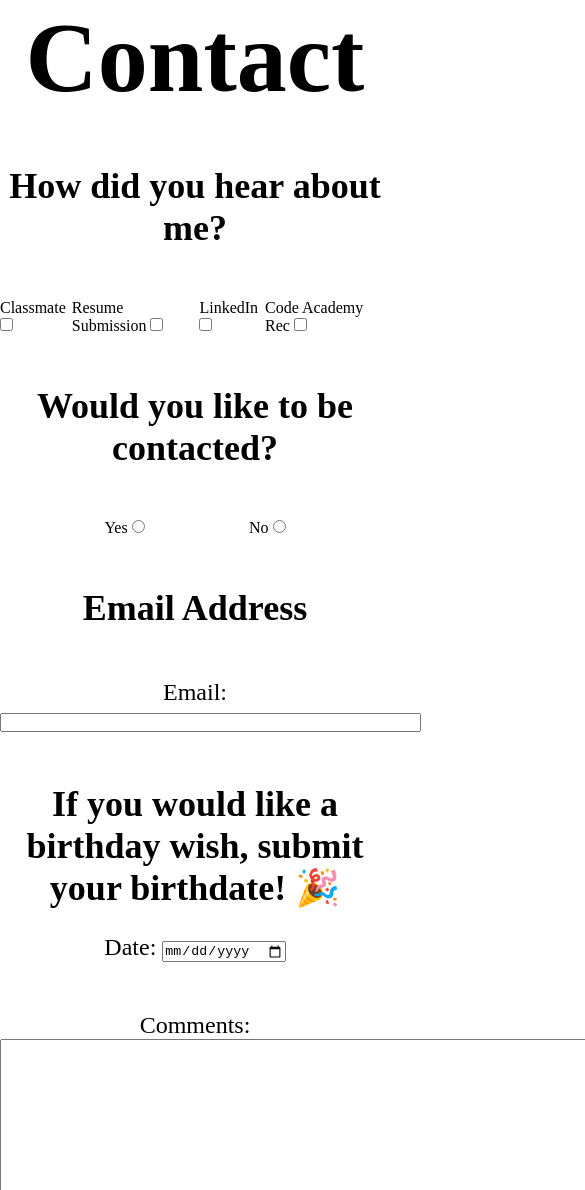
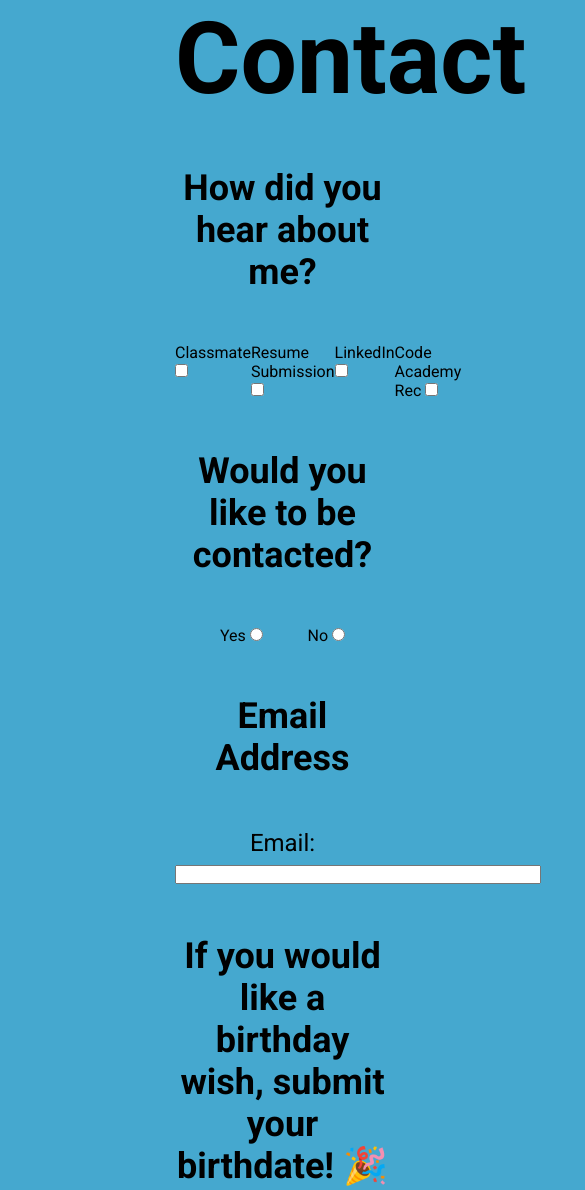
Before and after one commit to AlexanderB98/web101_alex_burrosquieta, a plain HTML site: page contact.html in a window 390 px wide. Shown: the top 1190 px of the page, 585 px wide, since content can reach past the window. Drawn offline with Linux system fonts and the light colour scheme.

Commit message:
added phone and tabletmedia queries

```diff
--- a/contact.css
+++ b/contact.css
@@ -1,14 +1,15 @@
 * {
   margin: 0;
   padding: 0;
+  font-family: 'Roboto', sans-serif;
 }
 
 body, html {
+  background-color: #45a8cf;
   height: 100%;
 }
 
 .background {
-  /* background-image: url(images/people.jpeg); */
   height: 100%;
   background-position: center;
   background-repeat: no-repeat;
@@ -98,3 +99,64 @@ body, html {
   top:50%;
   left:50%;
 }
+
+.button {
+  padding-right: 75px;
+}
+
+@media (max-width: 576px) {
+
+  * {
+    margin: 0;
+    padding: 0;
+  }
+
+  .title {
+    padding-left: 175px;
+  }
+
+  .title2 {
+    padding-left: 175px;
+    /* font-size: 30px; */
+  }
+
+  .form {
+    padding-left: 175px;
+  }
+
+  .title3 {
+    padding-left: 175px;
+  }
+
+  .form2 {
+    padding-left: 175px;;
+  }
+
+  .title4 {
+    padding-left: 175px;
+  }
+
+  .form3{
+    padding-left: 175px;
+  }
+
+  .title5 {
+    padding-left: 175px;
+  }
+
+  .form4 {
+    padding-left: 175px;
+  }
+
+  .button {
+    padding-left: 175px;
+  }
+
+}
+
+@media (max-width: 768px) {
+
+  .button {
+    padding-right: 125px;
+  }
+}
--- a/contact.html
+++ b/contact.html
@@ -6,6 +6,11 @@
   <meta http-equiv="X-UA-Compatible" content="IE=edge">
   <meta name="viewport" content="width=device-width, initial-scale=1.0">
   <link rel="stylesheet" href="contact.css">
+  <link rel="preconnect" href="https://fonts.googleapis.com">
+  <link rel="preconnect" href="https://fonts.gstatic.com" crossorigin>
+  <link
+    href="https://fonts.googleapis.com/css2?family=Roboto:ital,wght@0,100;0,300;0,400;0,700;1,100;1,300;1,400;1,700&display=swap"
+    rel="stylesheet">
   <title>Contact Page</title>
 </head>
 
```
